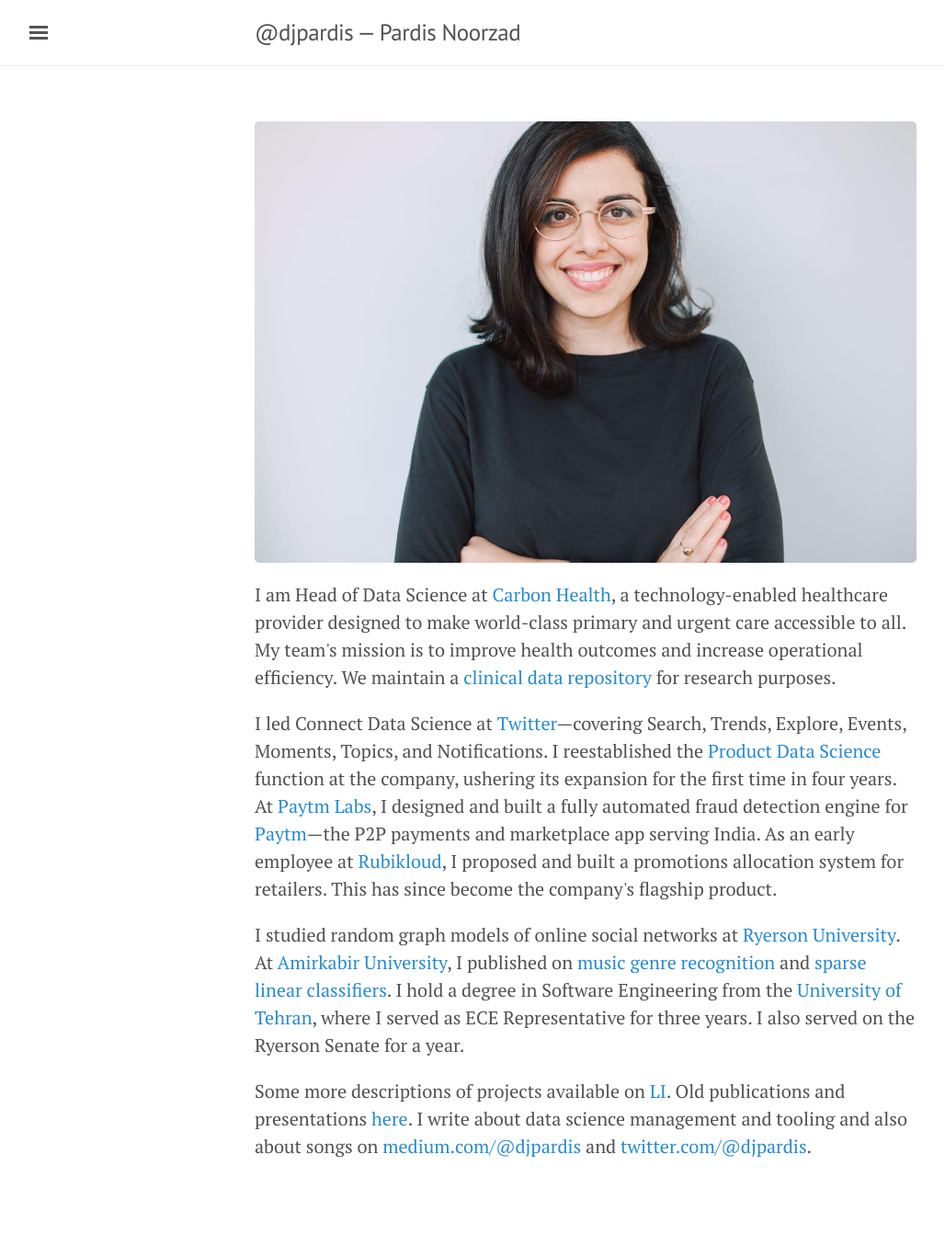
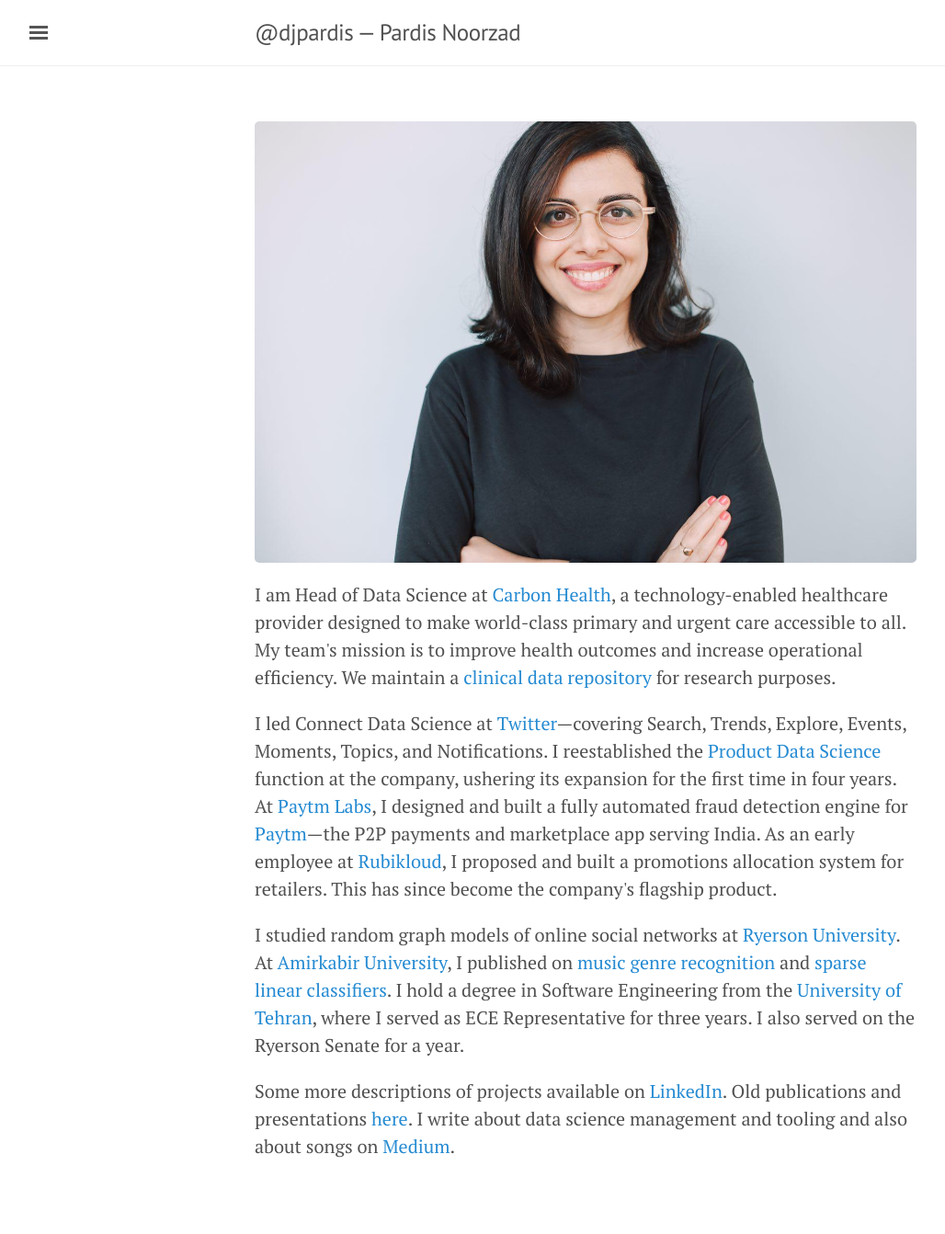
Before and after one commit to djpardis/djpardis.github.io, a Jekyll site: the page built from index.html, in a window 1280 px wide. Shown: the whole page at 92% size, without its empty margins (3-1031 px from the left). Built offline with Jekyll 4.4.1, drawn with Linux system fonts in a browser that asks for light colours.

Commit message:
Update bio

```diff
--- a/index.html
+++ b/index.html
@@ -21,5 +21,5 @@
 </p>
 
 <p>
-Some more descriptions of projects available on <a href="https://www.linkedin.com/in/djpardis/" target="_blank">LI</a>. Old publications and presentations <a href="pubs">here</a>. I write about data science management and tooling and also about songs on <a href="https://medium.com/@djpardis" target="_blank">medium.com/@djpardis</a> and <a href="https://twitter.com/@djpardis" target="_blank">twitter.com/@djpardis</a>.
+Some more descriptions of projects available on <a href="https://www.linkedin.com/in/djpardis/" target="_blank">LinkedIn</a>. Old publications and presentations <a href="pubs">here</a>. I write about data science management and tooling and also about songs on <a href="https://medium.com/@djpardis" target="_blank">Medium</a>.
 </p>
```
